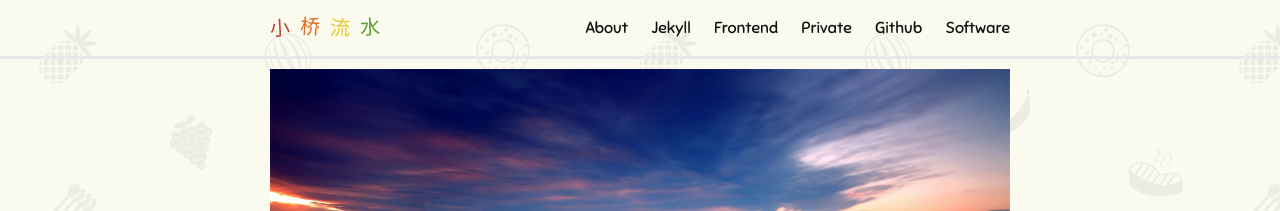
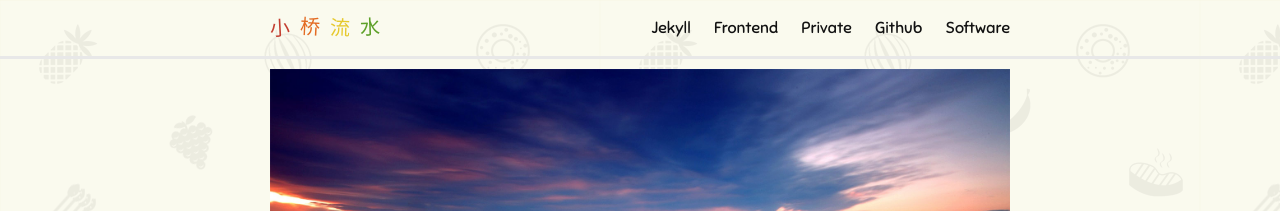
Before and after one commit to luojiyin1987/sysutangzxBlog, a Jekyll site: the page built from index.html, in a window 1280 px wide. Shown: the top 211 px of the page. Built offline with Jekyll 4.4.1, drawn with Linux system fonts in a browser that asks for light colours; the list of posts is cut into pages by our own code.

Commit message:
category

```diff
--- a/_includes/header.html
+++ b/_includes/header.html
@@ -14,12 +14,6 @@
       </a>
 
       <div class="trigger">
-        {% for page in site.pages %}
-          {% if page.title %}
-          <a class="page-link" href="{{ page.url | prepend: site.baseurl }}">{{ page.title }}</a>
-          {% endif %}
-        {% endfor %}
-
         {% for category in site.categories %}
           <a class="page-link" href="http://cody1991.github.io/sysutangzxBlog/catagory.html#{{ category | first }}">{{ category | first }}</a>
       {% endfor %}
```
Also changed, not shown: about.md (deleted, +0 -11 lines).
